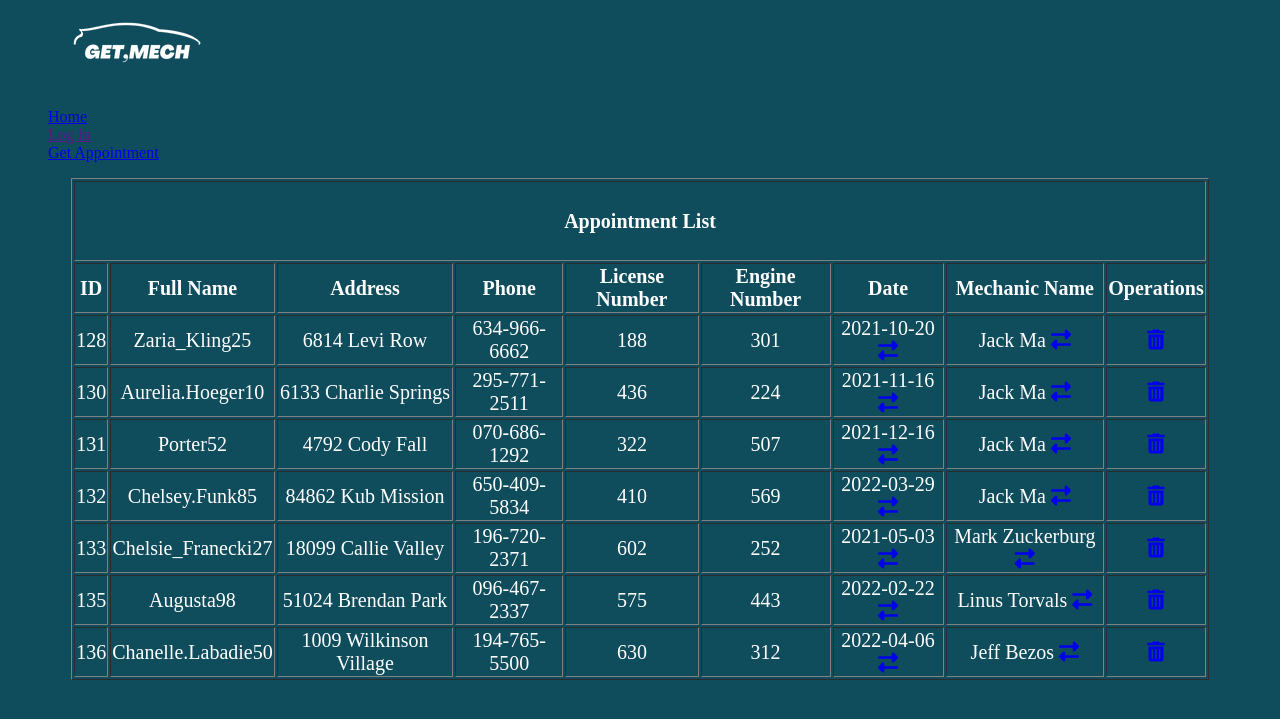
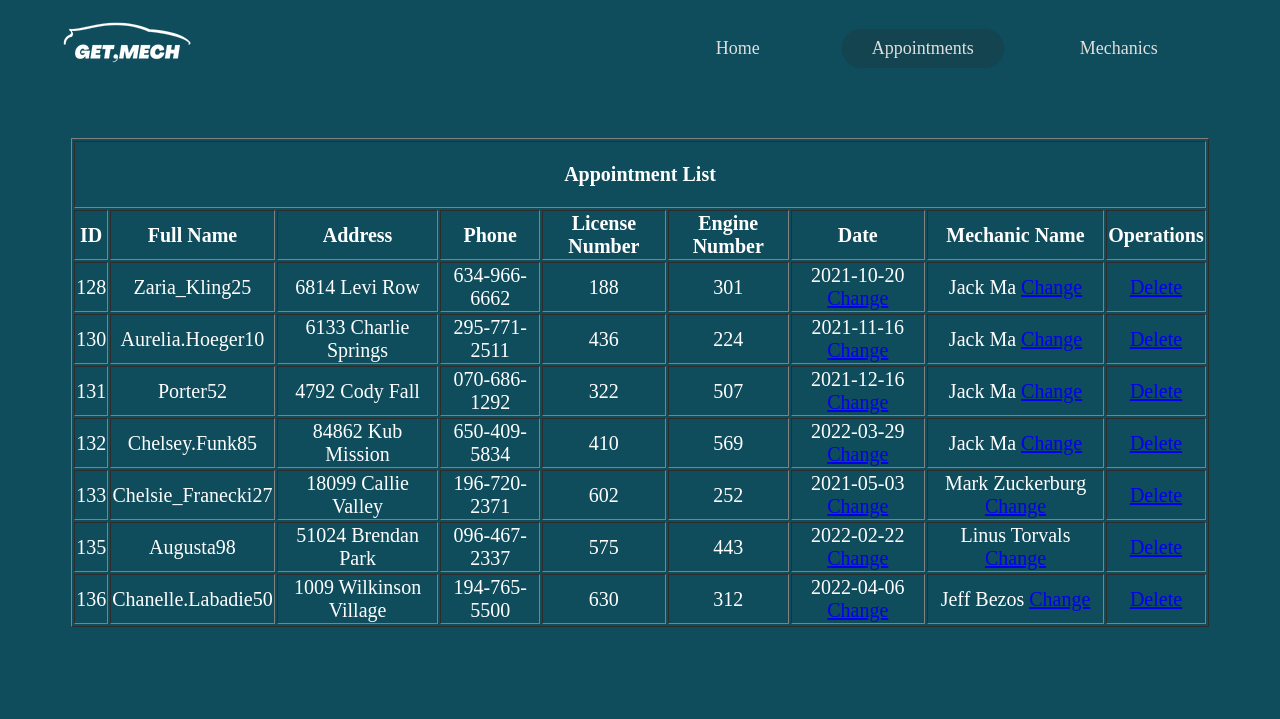
Before and after one commit to Btocode/getmech, a PHP site: page /admin.php in a window 1280 px wide. Shown: the top 719 px of the page. Run offline with PHP 8.4, Linux system fonts and the light colour scheme; a user stored in the database is signed in; data comes from the database, SQL or seed files in the repository; some libraries are stand-ins or nearby versions; some web fonts are replaced.

Commit message:
admin updated

```diff
--- a/admin.php
+++ b/admin.php
@@ -1,10 +1,21 @@
 <?php
 include_once('Assets/config/config.php');
 error_reporting(0);
+session_start();
+
+if(!$_SESSION['auth']){
+    header('location:login.php');
+
+}
+else{
 // Selecting AppointMent List from the database
   $query = "select * from appointment_list";
 
   $run = mysqli_query($conn,$query) ;
+
+}
+
+
 
 
 
@@ -20,22 +31,111 @@ error_reporting(0);
   <title>Document</title>
   <script src="https://kit.fontawesome.com/a076d05399.js" crossorigin="anonymous"></script>
   <link href="https://fonts.googleapis.com/css?family=Gayathri&display=swap" rel="stylesheet">
+
+  <style>
+  .sticky{
+  display: flex;
+  background-color: #0f4c5c;
+}
+.nav-container{
+  display: flex;
+  justify-content: right;
+  height: 80px;
+  width: 80%;
+  opacity: 1;
+  margin-bottom:50px;
+
+}
+.menu-container{
+  display: flex;
+  align-items: center;
+  justify-content: left;
+}
+
+.nav-links {
+  list-style: none;
+
+}
+
+.nav-links li {
+  display: inline-block;
+  min-height: 10px;
+  min-width: 60px;
+  margin: 0 20px;
+  padding: 9px 25px;
+  border: 1px solid #0f4c5c;
+  border-radius: 50px;
+
+}
+
+.nav-links li a {
+    text-decoration:none;
+  padding: 5px 5px;
+  font-size: 18px;
+  font-weight: 500;
+  color: rgb(223, 223, 223);
+}
+
+.nav-links li:hover{
+  cursor: pointer;
+  border: 1px solid rgba(0, 136, 169, 1);
+}
+.nav-links li a:hover {
+  color: #f1f1f1;
+}
+.active{
+  margin: 0 20px;
+  padding: 9px 25px;
+  background-color: rgb(19, 68, 80);
+  border-radius: 50px;
+  cursor: pointer;
+}
+.mylogo{
+height: 80px;
+width: 15%;
+}
+.mylogo img{
+  height: auto;
+  width: auto;
+  float: right;
+}
+
+.app{
+  margin: 0 20px;
+  padding: 9px 25px;
+  background-color: rgb(194, 53, 81);
+  border: none;
+  border-radius: 50px;
+  cursor: pointer;
+}
+.app:hover{
+  margin: 0 20px;
+  padding: 9px 25px;
+  background-color: rgb(65, 80, 74);
+  border: none;
+  border-radius: 50px;
+  cursor: pointer;
+}
+
+
+  </style>
 </head>
 
 <body style = "background-color:#0f4c5c;color:white;">
 <header class="sticky">
     <div class="mylogo">
-      <img src="/Assets/getmech (200 x 80 px).png" alt="" srcset="">
+      <img src="getmech (200 x 80 px).png" alt="" srcset="">
     </div>
     <div class="nav-container">
       <div class="menu-container" style="display: flex;">
 
         <div class="nav-items">
           <nav>
-            <ul class="nav-links" style = "list-style:none">
-              <li class="active"><a href="./index.html">Home</a></li>
-              <li><a href="">Log In</a></li>
-              <li class="app"><a href="/appointment.php">Get Appointment</a></li>
+            <ul class="nav-links">
+                  <li><a href="index.php">Home</a></li>
+              <li class="active"><a href="admin.php">Appointments</a></li>
+              <li><a href="mechList.php">Mechanics</a></li>
+
 
             </ul>
           </nav>
@@ -44,13 +144,14 @@ error_reporting(0);
 
     </div>
   </header>
+
   <main>
     <div class="container">
       <div class="subcontainer">
       <table align="center" border="1px" style="width:90%; line-height = 20px; text-align:center; font-size:20px" >
           <tr>
             <th colspan="12">
-              <h4>Appointment List</h4>
+              <p>Appointment List</p>
             </th>
           </tr>
           <t>
@@ -79,27 +180,27 @@ error_reporting(0);
             <td><?php echo $rows["carLicenseNumber"];?></td>
             <td><?php echo $rows["carEngineNumber"];?></td>
             <td><?php echo $rows["dateOfAppointment"];?>
-              <?php echo " <a href='update.php?rn=$rows[regNo]'> <i class='fas fa-exchange-alt'></i></a>";?>
+              <?php echo " <a href='update.php?rn=$rows[regNo]'> Change</a>";?>
             </td>
             <td><?php
             if ($rows['mechName'] == 1) {
               # code...
-                echo "Jack Ma <a href='swap.php?rn=$rows[regNo]'><i class='fas fa-exchange-alt'></i></a>";
+                echo "Jack Ma <a href='swap.php?rn=$rows[regNo]'>Change</a>";
             }
             elseif($rows['mechName'] == 2){
-              echo "Jeff Bezos <a href='swap.php?rn=$rows[regNo]'><i class='fas fa-exchange-alt'></i></a>";
+              echo "Jeff Bezos <a href='swap.php?rn=$rows[regNo]'>Change</a>";
             }
             elseif($rows['mechName'] == 3){
-              echo "Linus Torvals <a href='swap.php?rn=$rows[regNo]'><i class='fas fa-exchange-alt'></i></a>";
+              echo "Linus Torvals <a href='swap.php?rn=$rows[regNo]'>Change</a>";
             }
             else{
-              echo "Mark Zuckerburg <a href='swap.php?rn=$rows[regNo]'><i class='fas fa-exchange-alt'></i></a>";
+              echo "Mark Zuckerburg <a href='swap.php?rn=$rows[regNo]'>Change</a>";
             }
 
 
             ?></td>
             <?php echo "
-            <td><a href='delete.php?cl=$rows[regNo]'><i class='fas fa-trash-alt'></i></a></td>
+            <td><a href='delete.php?cl=$rows[regNo]'>Delete</a></td>
             ";
             ?>
 
```
